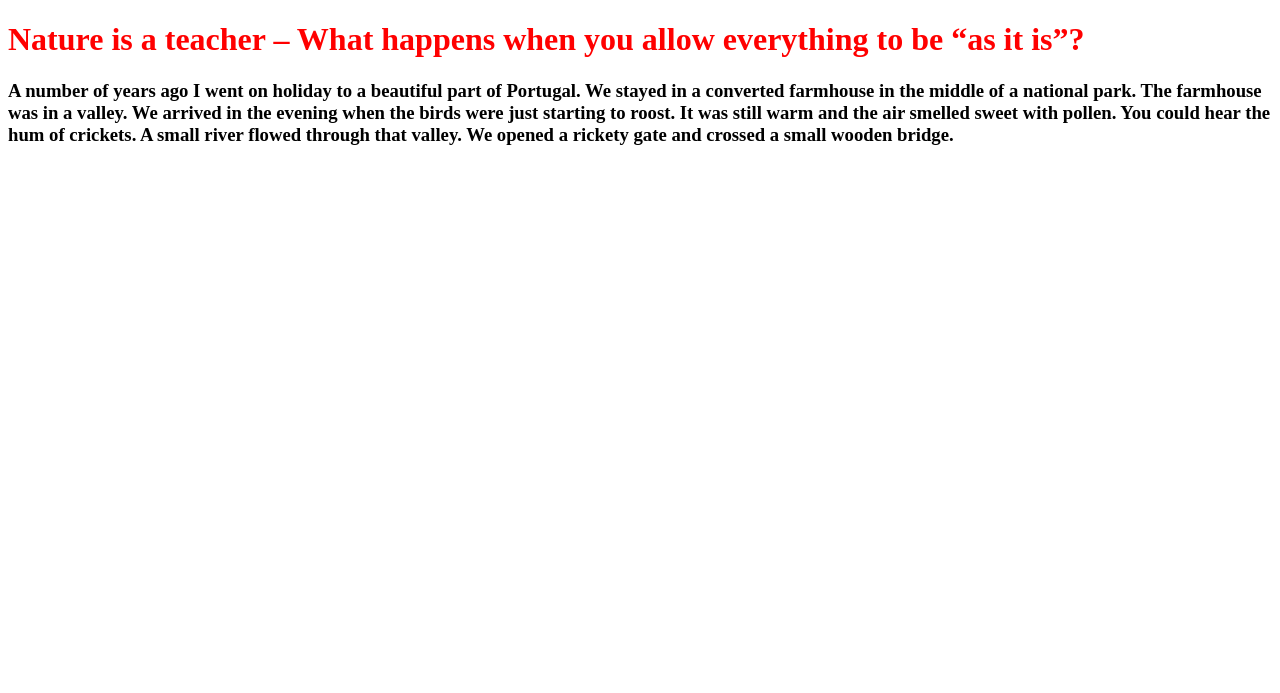
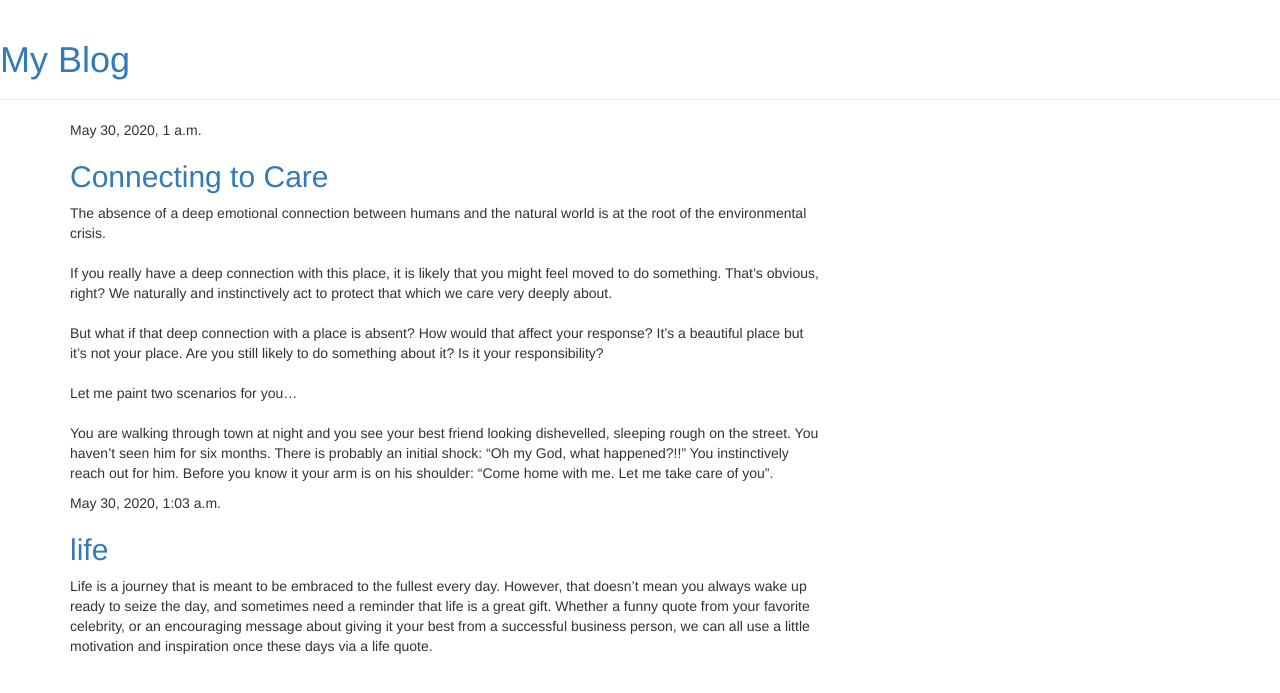
Before and after one commit to mandadipavan/My-Blog, a Django app: page / in a window 1280 px wide. Shown: the top 693 px of the page. Run offline with Django 3.2, Linux system fonts and the light colour scheme; data comes from the database, SQL or seed files in the repository; both versions use the stored data as it was after the commit; some libraries are stand-ins or nearby versions.

Commit message:
Added view and template for detailed blog post as well as CSS for the site.

```diff
--- /dev/null
+++ b/blog/templates/blog/base.html
@@ -0,0 +1,25 @@
+{% load static %}
+<!DOCTYPE html>
+<html>
+<head>
+	<title>::My First Website::</title>
+	<link rel="stylesheet" href="//maxcdn.bootstrapcdn.com/bootstrap/3.2.0/css/bootstrap.min.css">
+<link rel="stylesheet" href="//maxcdn.bootstrapcdn.com/bootstrap/3.2.0/css/bootstrap-theme.min.css">
+<link href="//fonts.googleapis.com/css?family=Lobster&subset=latin,latin-ext" rel="stylesheet" type="text/css">
+<link rel="stylesheet" href="{% static 'css/blog.css' %}">
+</head>
+<body>
+    <div class="page-header">
+        <h1><a href="/">My Blog</a></h1>
+    </div>
+    <div class="content container">
+        <div class="row">
+            <div class="col-md-8">
+            {% block content %}
+            {% endblock %}
+            </div>
+        </div>
+    </div>
+</body>
+</body>
+</html>
--- a/blog/templates/blog/post_list.html
+++ b/blog/templates/blog/post_list.html
@@ -1,10 +1,13 @@
-<!DOCTYPE html>
-<html>
-<head>
-	<title>::My First Website::</title>
-</head>
-<body>
-<h1 style="color: red;">Nature is a teacher – What happens when you allow everything to be “as it is”?</h1>
-<h3>A number of years ago I went on holiday to a beautiful part of Portugal. We stayed in a converted farmhouse in the middle of a national park. The farmhouse was in a valley. We arrived in the evening when the birds were just starting to roost. It was still warm and the air smelled sweet with pollen. You could hear the hum of crickets. A small river flowed through that valley. We opened a rickety gate and crossed a small wooden bridge.</h3>
-</body>
-</html>
+{% extends 'blog/base.html' %}
+
+{% block content %}
+    {% for post in posts %}
+        <div class="post">
+            <div class="date">
+                {{ post.published_date }}
+            </div>
+            <h2><a href="{% url 'post_detail' pk=post.pk %}">{{ post.title }}</a></h2>
+            <p>{{ post.text|linebreaksbr }}</p>
+        </div>
+    {% endfor %}
+{% endblock %}
--- a/blog/urls.py
+++ b/blog/urls.py
@@ -2,5 +2,6 @@ from django.urls import path
 from . import views
 
 urlpatterns = [
-    path('', views.post_list, name='post_list'),
+    path('', views.post_list, name ='post_list'),
+    path('post/<int:pk>/', views.post_detail, name='post_detail'),
 ]
--- a/blog/views.py
+++ b/blog/views.py
@@ -1,6 +1,25 @@
+# from django.shortcuts import render
+# from django.utils import timezone
+# from .models import Post
+
+
+# # Create your views here.
+
+# def post_list(request):
+# 	posts = Post.objects.filter(published_date__lte=timezone.now()).order_by('published_date')
+#     return render(request, 'blog/post_list.html', {'posts': posts})
+
+
+
 from django.shortcuts import render
-
-# Create your views here.
+from django.utils import timezone
+from .models import Post
+from django.shortcuts import render, get_object_or_404
 
 def post_list(request):
-    return render(request, 'blog/post_list.html', {})
+    posts = Post.objects.filter(published_date__lte=timezone.now()).order_by('published_date')
+    return render(request, 'blog/post_list.html', {'posts': posts})
+
+def post_detail(request, pk):
+    post = get_object_or_404(Post, pk=pk)
+    return render(request, 'blog/post_detail.html', {'post': post})
```
Also changed, not shown: blog/templates/blog/post_detail.html (added, +13 -0 lines), db.sqlite3.
